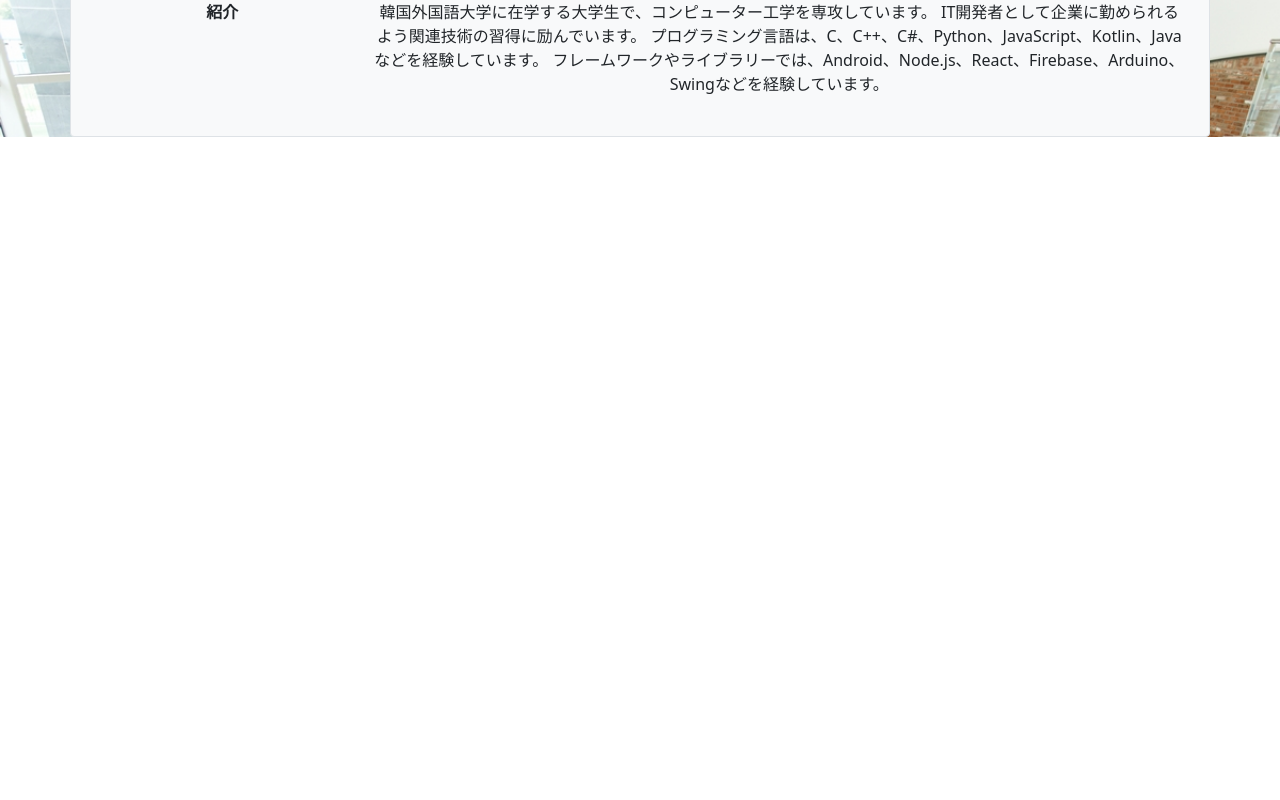
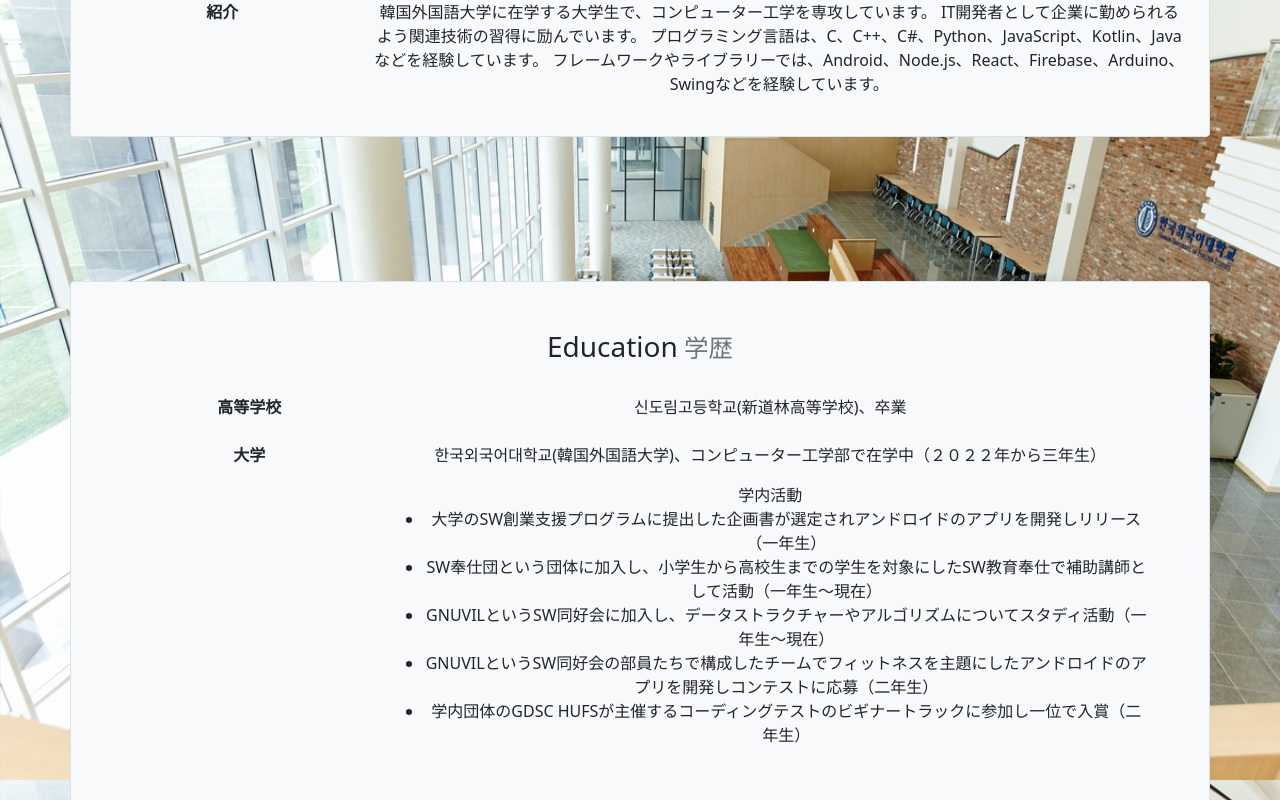
Before and after one commit to amanecopse/amanecopse.github.io, a React (Create React App) app: page / in a window 1280 px wide. Shown: the part 1780-2580 px from the top of the page. Before the commit the page ends 1917 px from the top, so only its background shows below. Built offline with nearby package versions, Linux system fonts and the light colour scheme.

Commit message:
Add Education tag and id in Content.js

```diff
--- a/src/Components/Content.js
+++ b/src/Components/Content.js
@@ -1,14 +1,16 @@
 import { Col, Container, Row, Button } from "react-bootstrap";
+import Education from "./Contents/Education";
 import Profile from "./Contents/Profile";
 import Space from "./Space";
 
 function Content() {
   return (
-    <Container fluid>
+    <Container fluid id="start">
       <Space size={9}></Space>
 
       <article>
         <Profile></Profile>
+        <Education></Education>
       </article>
     </Container>
   );
```
